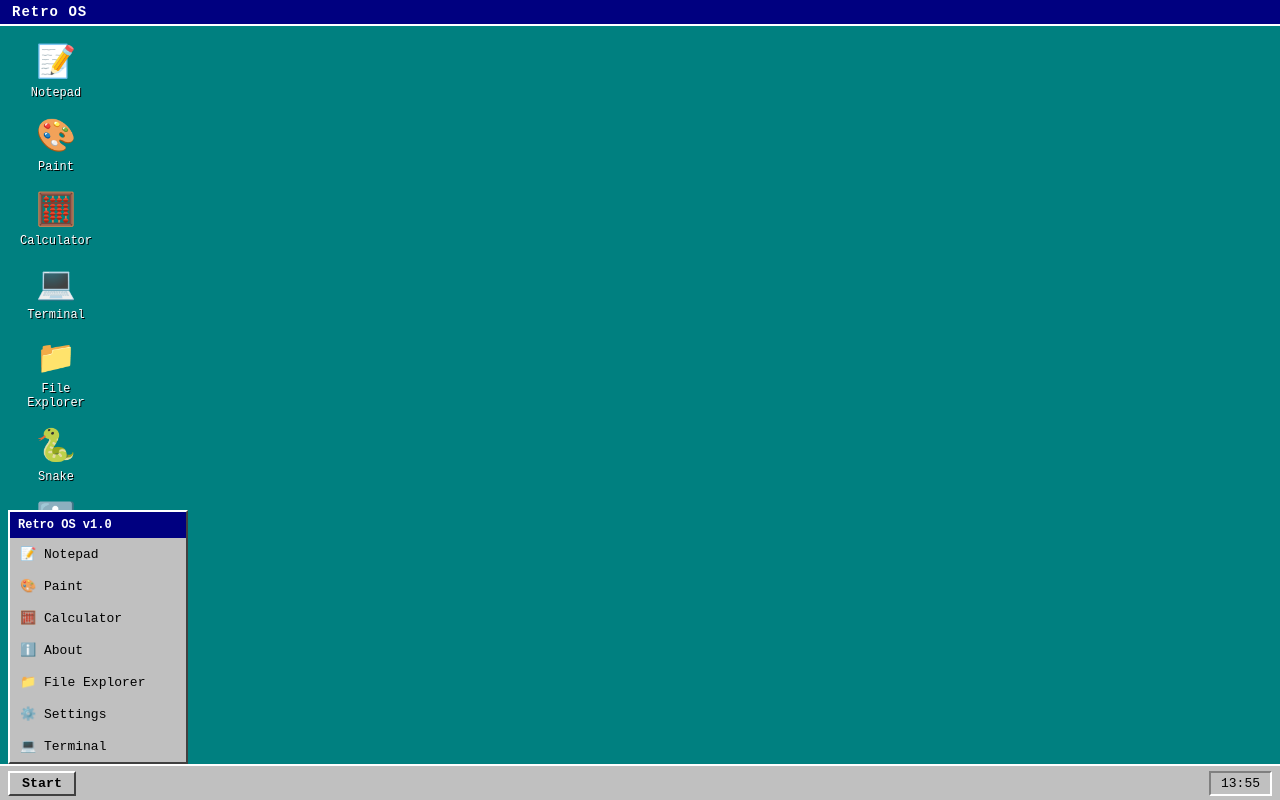
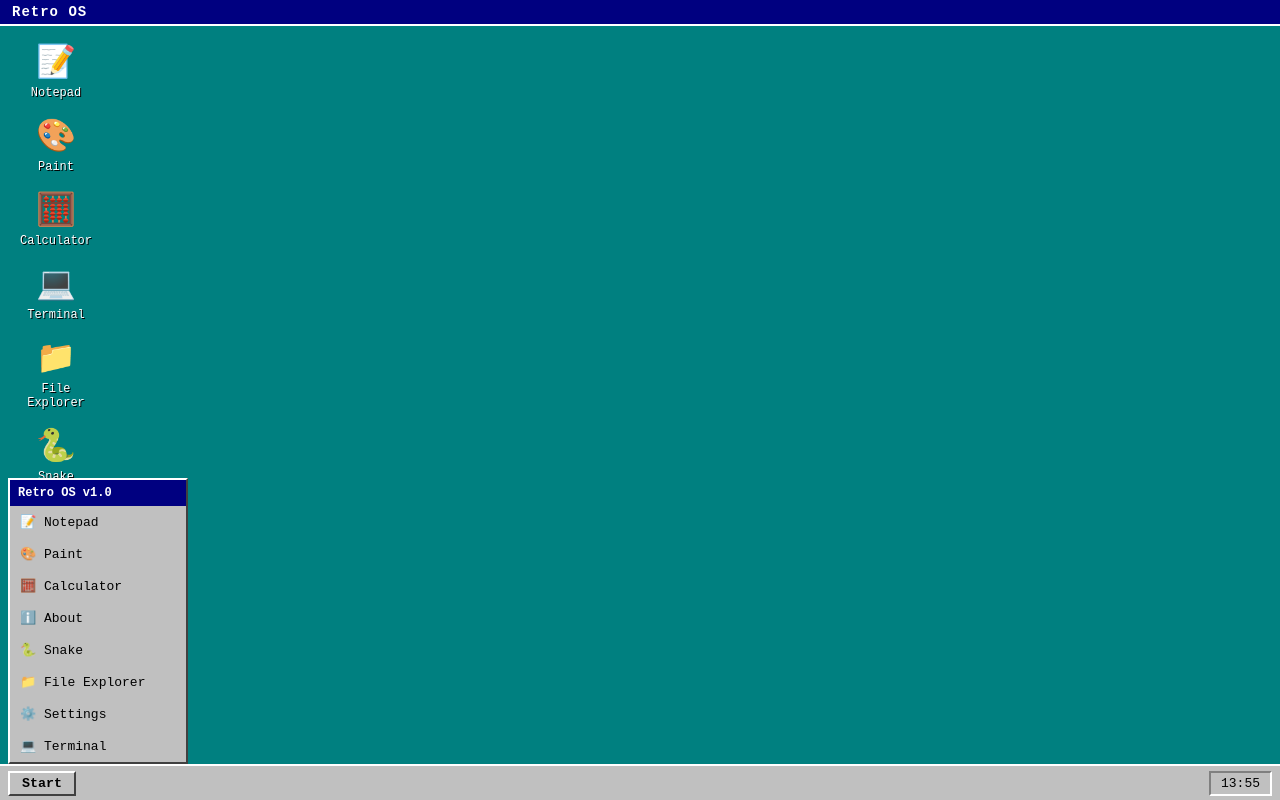
Before and after one commit to gebrann/retro-os, a plain HTML site: page index.html in a window 1280 px wide. Both pictures are taken after a click on the button "Start". Drawn offline with Linux system fonts and the light colour scheme.

Commit message:
minor change

```diff
--- a/index.html
+++ b/index.html
@@ -195,6 +195,7 @@
     <button class="start-item" data-app="paint">🎨 Paint</button>
     <button class="start-item" data-app="calc">🧮 Calculator</button>
     <button class="start-item" data-app="about">ℹ️ About</button>
+    <button class="start-item" data-app="snake">🐍 Snake</button>
     <button class="start-item" data-app="explorer">📁 File Explorer</button>
     <button class="start-item" data-app="settings">⚙️ Settings</button>
     <button class="start-item" data-app="terminal">💻 Terminal</button>
```
